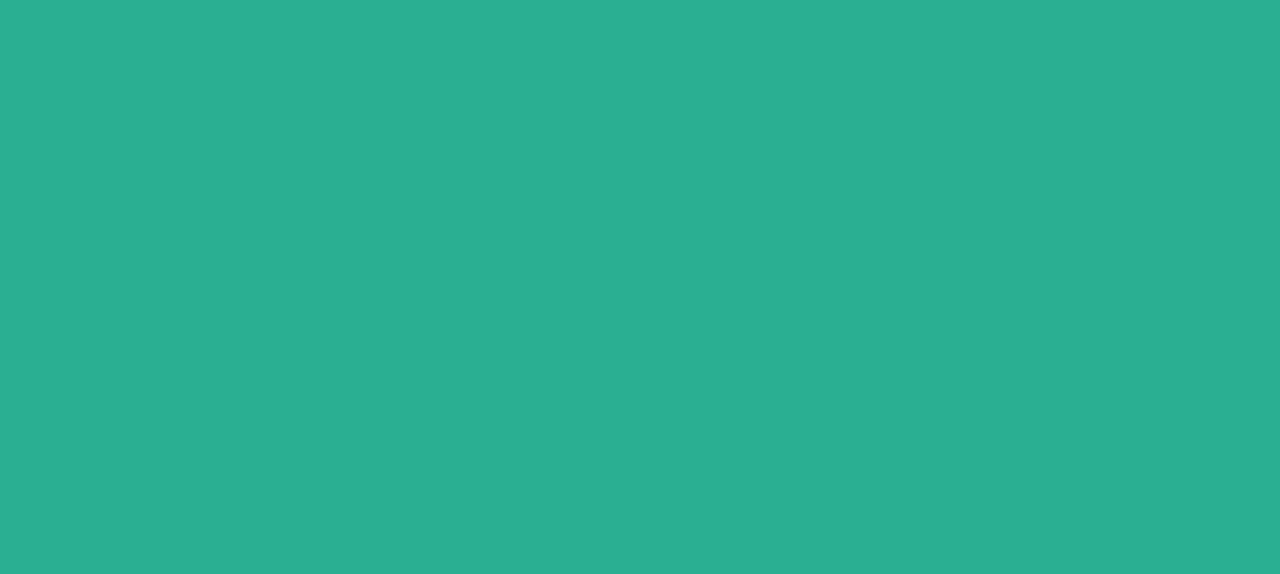
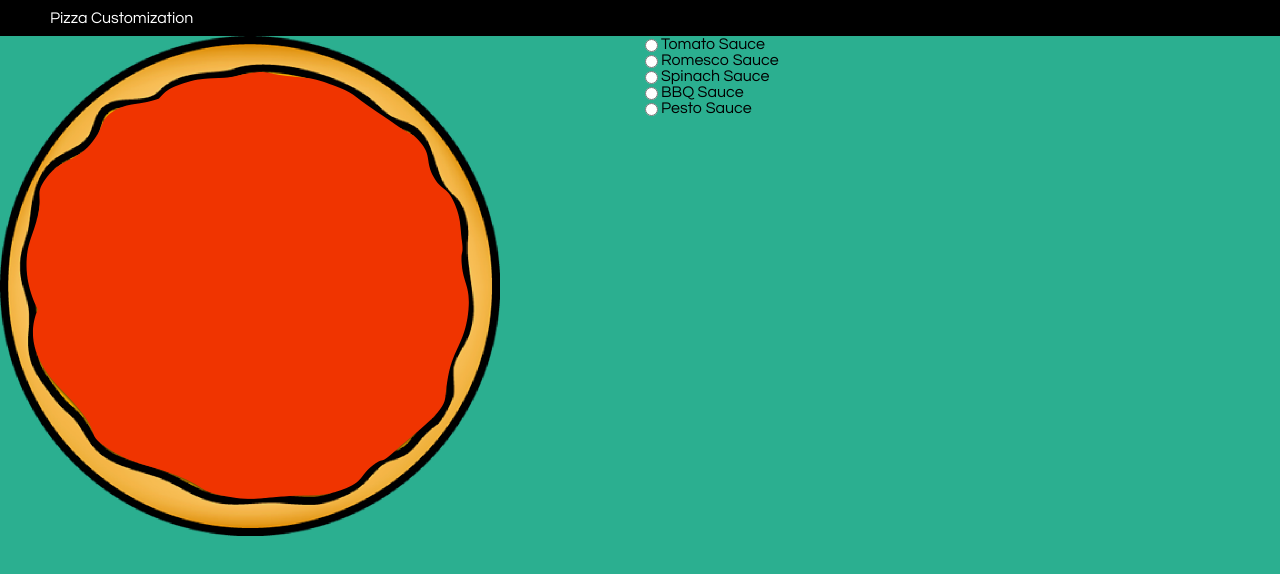
Before and after one commit to rh9891/AnotherOneBitesTheCrust, a React (Vite) app: page /customize-sauce in a window 1280 px wide. Before the commit this address had no page. Shown: the top 574 px of the page. Built offline with nearby package versions, Linux system fonts and the light colour scheme.

Commit message:
Added types and customization for pizza sauces.

```diff
--- a/src/App.tsx
+++ b/src/App.tsx
@@ -1,16 +1,16 @@
 import { useState } from "react";
 import { BrowserRouter as Router, Routes, Route } from "react-router-dom";
 
+import { Ingredients } from "./Types";
 import Landing from "./components/Landing";
-import Customize from "./components/Customize";
+import CustomizeSauce from "./components/CustomizeSauce";
+import CustomizeToppings from "./components/CustomizeToppings";
 
 function App() {
-  const [ingredients, setIngredients] = useState({
-    cheese: false,
-    olives: false,
-    mushrooms: false,
-    pineapple: false,
-    sunDriedTomatoes: false,
+  const [ingredients, setIngredients] = useState<Ingredients>({
+    sauce: "",
+    base: "",
+    toppings: [],
   });
 
   return (
@@ -18,7 +18,8 @@ function App() {
       <Router>
         <Routes>
           <Route element={<Landing />} path="/" />
-          <Route element={<Customize />} path="/customize" />
+          <Route element={<CustomizeSauce sauce={ingredients.sauce} setIngredients={setIngredients} />} path="/customize-sauce" />
+          <Route element={<CustomizeToppings />} path="/customize-toppings" />
           <Route element={<h1>Checkout</h1>} path="/checkout"></Route>
         </Routes>
       </Router>
--- /dev/null
+++ b/src/Types.ts
@@ -0,0 +1,31 @@
+export type Ingredients = {
+    sauce: string
+    base: string
+    toppings: string[]
+}
+
+export type Sauces = {
+    tomatoSauce: boolean
+    spinachauce: boolean
+    romescoSauce: boolean
+    pestoSauce: boolean
+    bbqSauce: boolean
+}
+
+export type Base = {
+    vegan: boolean
+    ricotta: boolean
+    mozarella: boolean
+    hummus: boolean
+  }
+
+export type Toppings = {
+    basil: boolean
+    tomatoes: boolean
+    mushrooms: boolean
+    pineapple: boolean
+    sunDriedTomatoes: boolean
+    springOnions: boolean
+    shrimp: boolean
+    olives: boolean
+}
--- /dev/null
+++ b/src/components/CustomizeSauce/Styles.ts
@@ -0,0 +1,41 @@
+import styled from "styled-components";
+
+export const Wrapper = styled.div`
+  display: flex;
+  flex-direction: column;
+  width: 100%;
+`;
+
+export const CustomizationContainer = styled.div`
+  display: flex;
+`;
+
+export const Container = styled.div`
+  flex: 1;
+`;
+
+export const OptionsContainer = styled.div`
+  flex: 1;
+  display: flex;
+  flex-direction: column;
+`;
+
+export const Option = styled.div`
+display: flex;
+gap: 8;
+`
+
+export const ImageContainer = styled.div`
+  max-height: 500px;
+  max-width: 500px;
+  position: relative;
+
+  .ingredients {
+    position: absolute;
+  }
+`;
+
+export const Image = styled.img`
+  height: 100%;
+  width: 100%;
+`;
--- /dev/null
+++ b/src/components/CustomizeSauce/index.tsx
@@ -0,0 +1,74 @@
+import { Dispatch, SetStateAction } from "react"
+
+import { Ingredients } from "../../Types";
+import Header from "../Header";
+import BBQBase from "../../assets/images/BBQBase.png";
+import TomatoBase from "../../assets/images/TomatoBase.png";
+import RomescoBase from "../../assets/images/RomescoBase.png";
+import PestoBase from "../../assets/images/PestoBase.png";
+import SpinachBase from "../../assets/images/SpinachBase.png";
+import * as Styled from "./Styles";
+
+type  CustomizeSauceProps = {
+  sauce: string;
+  setIngredients: Dispatch<SetStateAction<Ingredients>>;
+}
+
+export default function CustomizeSauce({
+  sauce,
+  setIngredients,
+}: CustomizeSauceProps) {
+  const handleSauceChange = (sauce: string) => {
+    setIngredients((prev: Ingredients) => ({ ...prev, sauce: sauce }));
+  };
+
+  return (
+    <Styled.Wrapper>
+      <Header />
+      <Styled.CustomizationContainer>
+        <Styled.Container>
+          <Styled.ImageContainer>
+          {(sauce === "tomato-sauce" || sauce === "") && (<Styled.Image src={TomatoBase} alt="Tomato Sauce" />)}
+          {sauce === "romesco-sauce" && (<Styled.Image
+              src={RomescoBase}
+              alt="Romesco Sauce"
+            />)}
+{sauce === "pesto-sauce" && (<Styled.Image
+              src={PestoBase}
+              alt="Pesto Sauce"
+            />)}
+          {sauce === "creamy-spinach-sauce" && (<Styled.Image
+              src={SpinachBase}
+              alt="Creamy Spinach Sauce"
+            />)}
+          {sauce === "bbq-sauce" && (<Styled.Image
+              src={BBQBase}
+              alt="BBQ Sauce"
+            />)}
+          </Styled.ImageContainer>
+        </Styled.Container>
+        <Styled.OptionsContainer>
+        {[
+            { id: "tomato-sauce", label: "Tomato Sauce" },
+            { id: "romesco-sauce", label: "Romesco Sauce" },
+            { id: "creamy-spinach-sauce", label: "Spinach Sauce" },
+            { id: "bbq-sauce", label: "BBQ Sauce" },
+            { id: "pesto-sauce", label: "Pesto Sauce" },
+          ].map((option) => (
+            <Styled.Option key={option.id}>
+              <input
+                type="radio"
+                id={option.id}
+                name="sauce"
+                value={option.id}
+                checked={sauce === option.id}
+                onChange={() => handleSauceChange(option.id)}
+              />
+              <label htmlFor={option.id}>{option.label}</label>
+            </Styled.Option>
+          ))}
+        </Styled.OptionsContainer>
+      </Styled.CustomizationContainer>
+    </Styled.Wrapper>
+  );
+}
--- a/src/components/Customize/index.tsx
+++ b/src/components/CustomizeToppings/index.tsx
@@ -8,7 +8,7 @@ import Pineapple from "../../assets/images/Pineapple.png";
 
 import * as Styled from "./Styles";
 
-export default function Customize() {
+export default function CustomizeToppings() {
   return (
     <Styled.Wrapper>
       <Header />
--- a/src/components/Landing/Styles.ts
+++ b/src/components/Landing/Styles.ts
@@ -61,6 +61,7 @@ export const Button = styled.a`
   a:nth-child(1) {
     filter: hue-rotate(270deg);
   }
+
   a:nth-child(2) {
     filter: hue-rotate(110deg);
   }
--- a/src/components/Landing/index.tsx
+++ b/src/components/Landing/index.tsx
@@ -9,7 +9,7 @@ export default function Landing() {
       </Styled.LeftPanel>
       <Styled.RightPanel>
         <Styled.Title>Another One Bites the Crust</Styled.Title>
-        <Styled.Button href="/customize">
+        <Styled.Button href="/customize-sauce">
           <span></span>
           <span></span>
           <span></span>
```
Also changed, not shown: src/components/CustomizeToppings/Styles.ts (renamed from src/components/Customize/Styles.ts).
